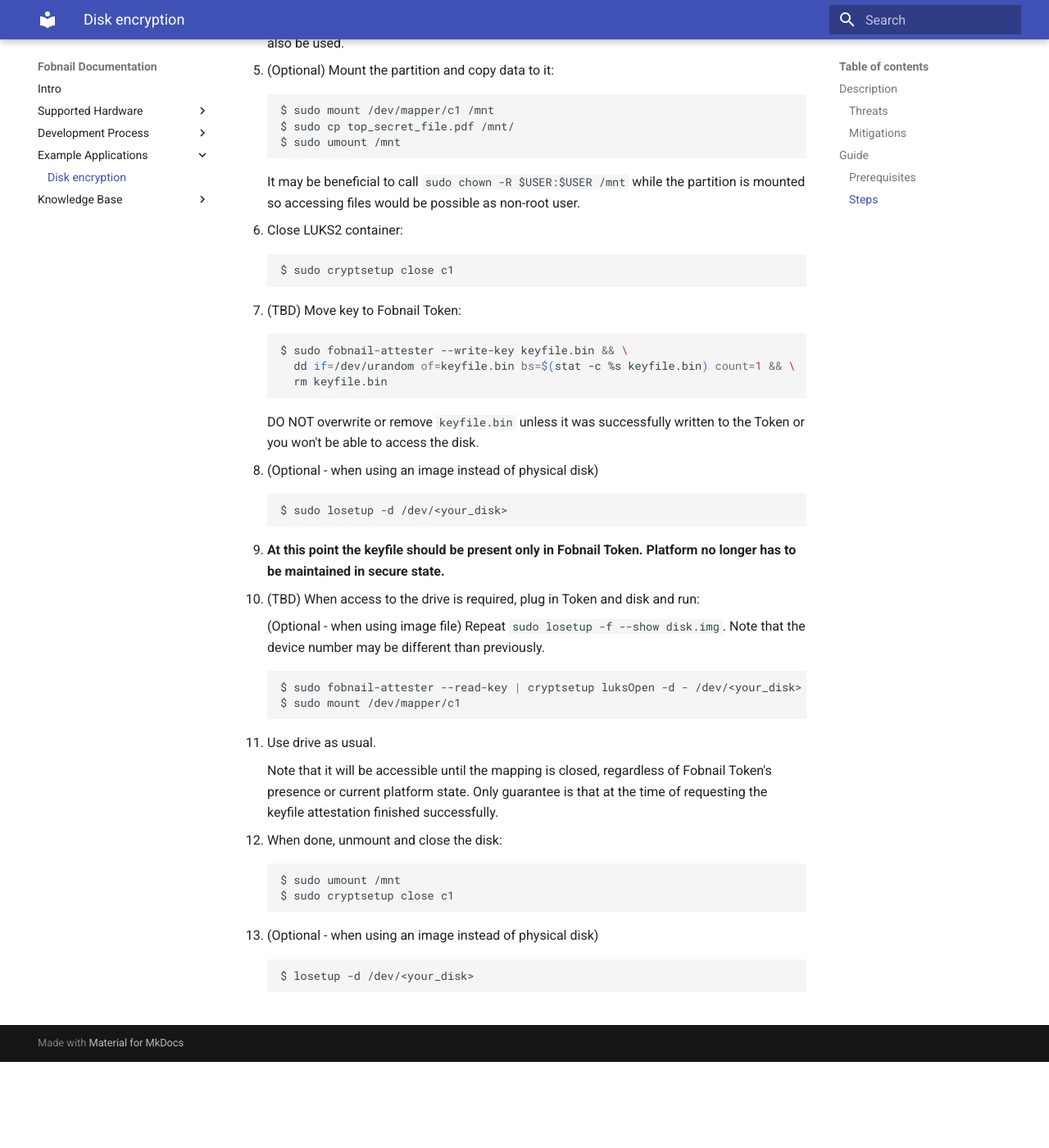
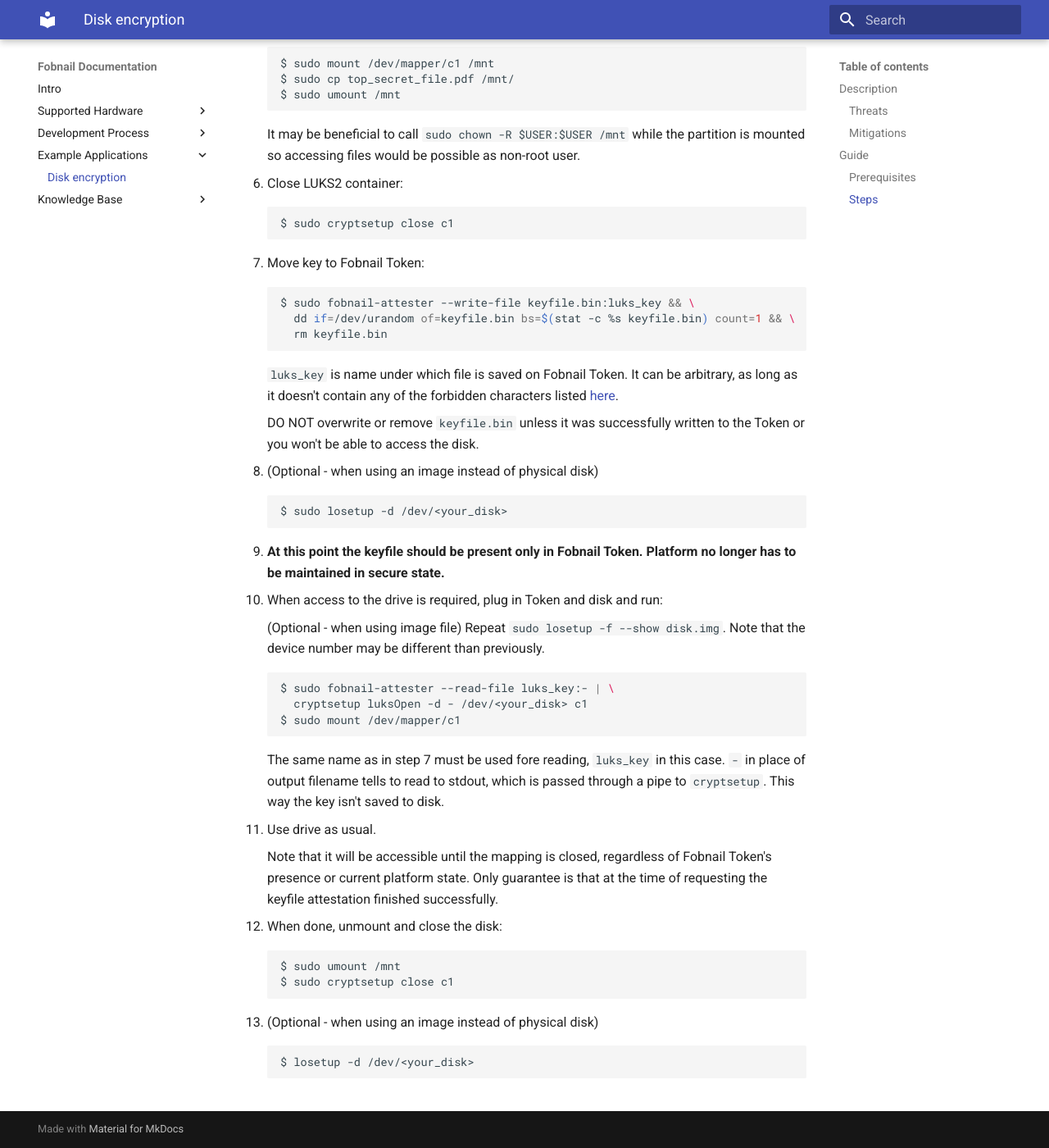
Before and after one commit to fobnail/docs, an MkDocs documentation site: the page built from docs/examples/disk_encryption.md, in a window 1280 px wide and 1400 px high, scrolled down 2101 px. Shown: the whole window at 82% size. Built offline with MkDocs 1.6.1 and Material for MkDocs 9.7.7, drawn with Linux system fonts in a browser that asks for light colours; before the commit the page ends 3396 px from its top, so only the background shows below that; some of the changed text lies outside the part shown.

Commit message:
docs/examples/disk_encryption.md: update with final arguments names
Signed-off-by: Krystian Hebel <krystian.hebel@3mdeb.com>

````diff
--- a/docs/examples/disk_encryption.md
+++ b/docs/examples/disk_encryption.md
@@ -1,8 +1,4 @@
 # Use case: Disk encryption
-
-> NOTE: this is work in progress. Exact format of arguments passed to
-`fobnail-attester` and returned data aren't yet fully designed and may change in
-the future. Points that are most likely going to change are marked with `TBD`.
 
 ## Description
 
@@ -63,11 +59,14 @@
 for details):
 
     ```shell
-    $ dd bs=512 count=4 if=/dev/random of=keyfile.bin
+    $ dd bs=512 count=4 if=/dev/urandom of=keyfile.bin
     4+0 records in
     4+0 records out
     2048 bytes (2,0 kB, 2,0 KiB) copied, 0,00431696 s, 474 kB/s
     ```
+
+    You may use `/dev/random` if you're paranoid, but it may take much longer.
+    Add `iflag=fullblock` in that case, otherwise key could be truncated.
 
     Make sure the environment is kept secure (e.g. don't leave the platform
     unattended) until further notice.
@@ -109,13 +108,17 @@
     $ sudo cryptsetup close c1
     ```
 
-7. (TBD) Move key to Fobnail Token:
+7. Move key to Fobnail Token:
 
     ```shell
-    $ sudo fobnail-attester --write-key keyfile.bin && \
+    $ sudo fobnail-attester --write-file keyfile.bin:luks_key && \
       dd if=/dev/urandom of=keyfile.bin bs=$(stat -c %s keyfile.bin) count=1 && \
       rm keyfile.bin
     ```
+
+    `luks_key` is name under which file is saved on Fobnail Token. It can be
+    arbitrary, as long as it doesn't contain any of the forbidden characters
+    listed [here](/fobnail-api/#put-storagefsname).
 
     DO NOT overwrite or remove `keyfile.bin` unless it was successfully
     written to the Token or you won't be able to access the disk.
@@ -129,15 +132,20 @@
 9. **At this point the keyfile should be present only in Fobnail Token. Platform
 no longer has to be maintained in secure state.**
 
-10. (TBD) When access to the drive is required, plug in Token and disk and run:
+10. When access to the drive is required, plug in Token and disk and run:
 
     (Optional - when using image file) Repeat `sudo losetup -f --show disk.img`.
     Note that the device number may be different than previously.
 
     ```shell
-    $ sudo fobnail-attester --read-key | cryptsetup luksOpen -d - /dev/<your_disk> c1
+    $ sudo fobnail-attester --read-file luks_key:- | \
+      cryptsetup luksOpen -d - /dev/<your_disk> c1
     $ sudo mount /dev/mapper/c1
     ```
+
+    The same name as in step 7 must be used fore reading, `luks_key` in this
+    case. `-` in place of output filename tells to read to stdout, which is
+    passed through a pipe to `cryptsetup`. This way the key isn't saved to disk.
 
 11. Use drive as usual.
 
````
